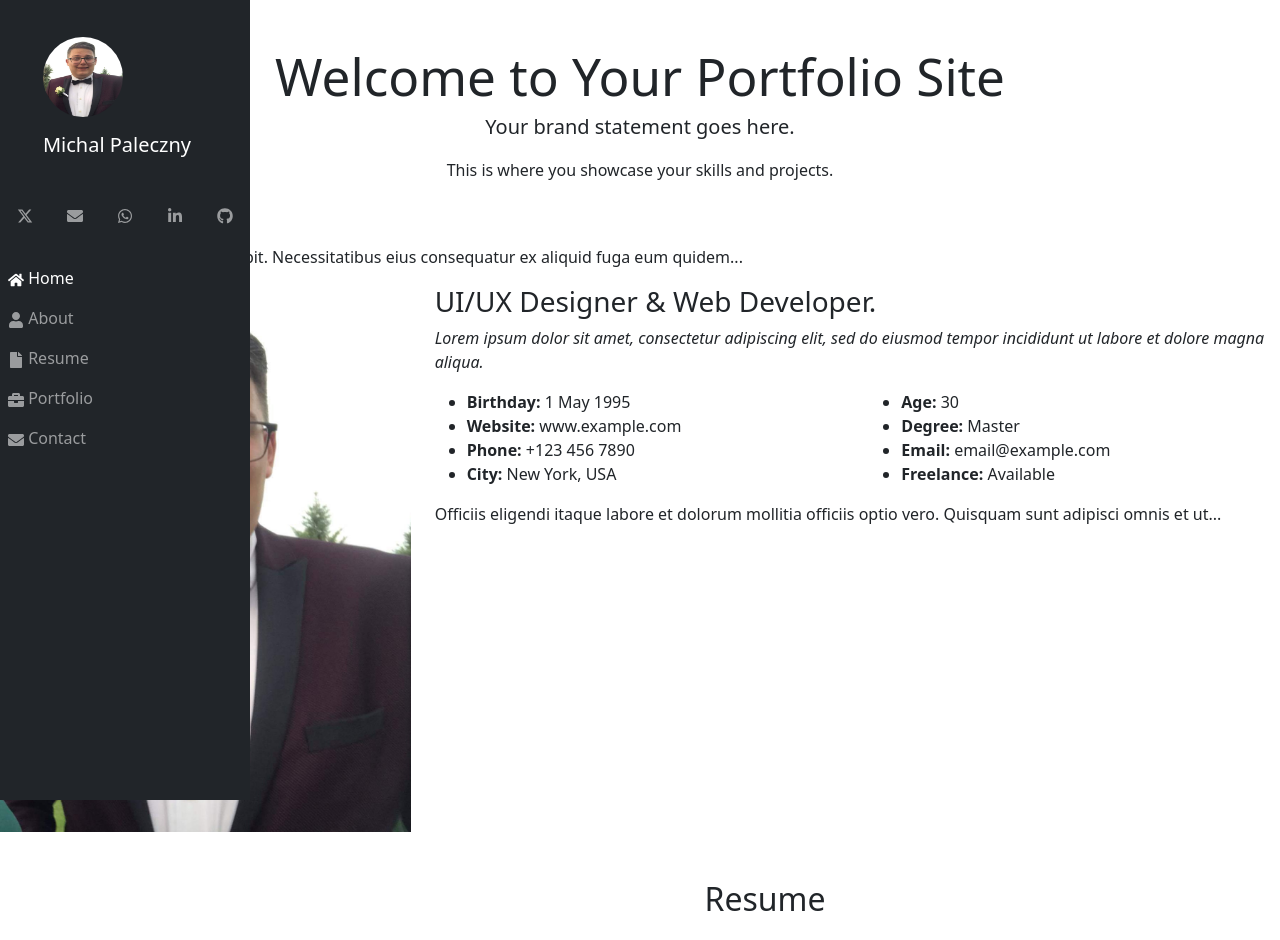
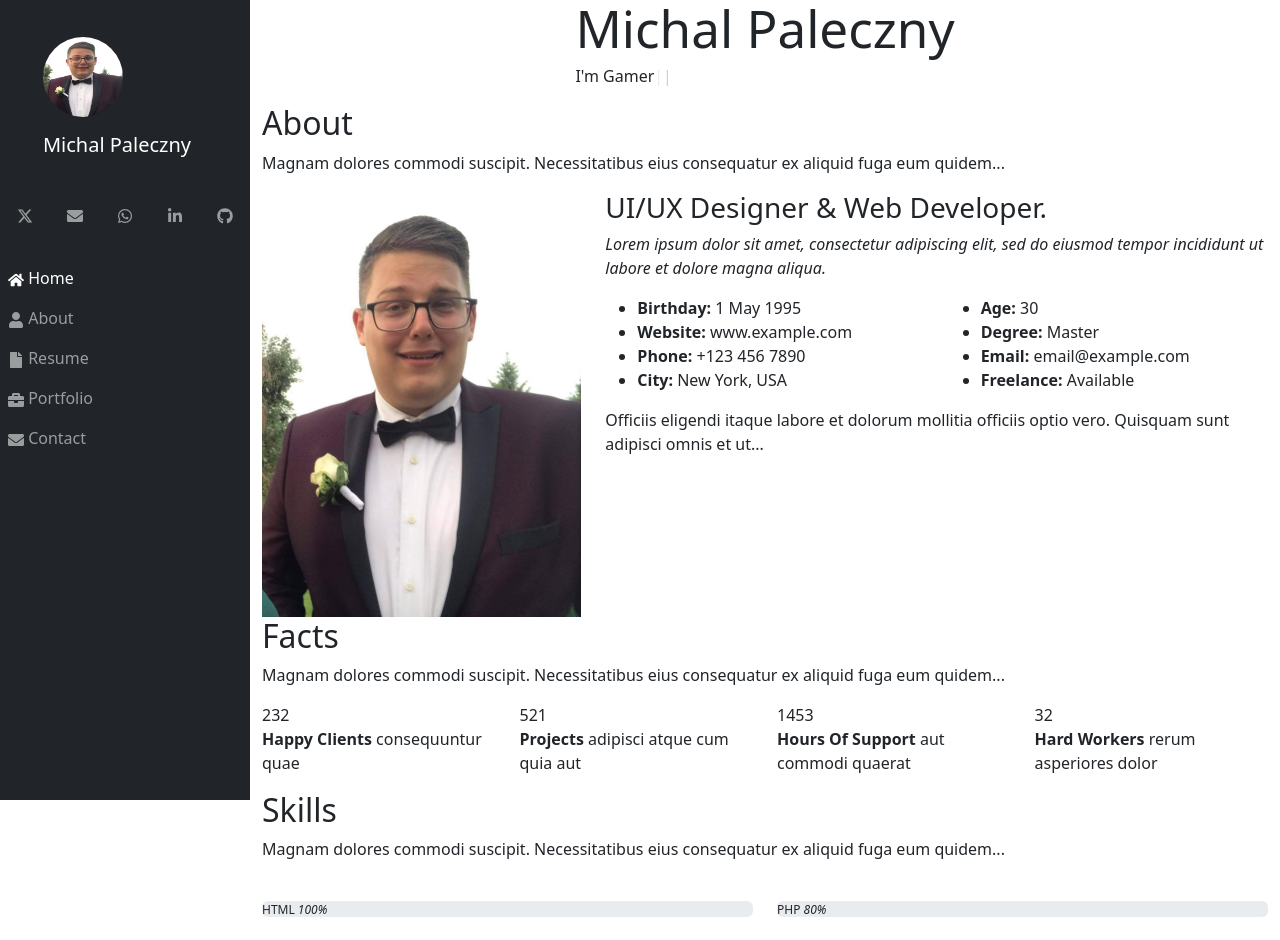
Before and after one commit to MrKatrish/react_portfolio, a React (Vite) app: page / in a window 1280 px wide. Shown: the top 940 px of the page. Built offline with nearby package versions, Linux system fonts and the light colour scheme.

Commit message:
added more styling

```diff
--- a/package.json
+++ b/package.json
@@ -20,7 +20,9 @@
     "react-dom": "^18.2.0",
     "react-icons": "^5.0.1",
     "react-router-dom": "^6.22.0",
-    "react-scroll": "^1.9.0"
+    "react-scroll": "^1.9.0",
+    "typed": "^10.0.0-beta.2",
+    "typed.js": "^2.1.0"
   },
   "devDependencies": {
     "@types/react": "^18.2.15",
--- a/src/components/About.jsx
+++ b/src/components/About.jsx
@@ -1,11 +1,26 @@
-import React from 'react';
+import React, { useEffect } from 'react';
 import { Element } from 'react-scroll';
+import AOS from 'aos';
+import 'aos/dist/aos.css';
 import profileImg from '../assets/profile-picture.jpg';
+import 'bootstrap/dist/css/bootstrap.min.css'; // Załóżmy, że Bootstrap jest już zaimportowany w twoim projekcie
 
 const About = () => {
+  useEffect(() => {
+    // Initialize AOS for animations
+    AOS.init({
+      duration: 1000,
+      once: true,
+    });
+  }, []);
+
   return (
-    <Element name="about" className="about-section">
+    <>
+      {/* About Section */}
+      <Element name="About" className="about-section">
           <div className="grid-container">
+        <section id="about" className="about">
+          <div className="container">
             <div className="section-title">
               <h2>About</h2>
               <p>Magnam dolores commodi suscipit. Necessitatibus eius consequatur ex aliquid fuga eum quidem...</p>
@@ -20,6 +35,7 @@ const About = () => {
                 <p className="fst-italic">
                   Lorem ipsum dolor sit amet, consectetur adipiscing elit, sed do eiusmod tempor incididunt ut labore et dolore magna aliqua.
                 </p>
+                {/* Personal Details List */}
                 <div className="row">
                   <div className="col-lg-6">
                     <ul>
@@ -44,8 +60,115 @@ const About = () => {
               </div>
             </div>
           </div>
+        </section>
+        </div>
       </Element>
+      <Element name="facts" className="facts-section">
+  <section id="facts" className="facts grid-container">
+    <div className="container">
+      <div className="section-title">
+        <h2>Facts</h2>
+        <p>Magnam dolores commodi suscipit. Necessitatibus eius consequatur ex aliquid fuga eum quidem...</p>
+      </div>
+
+      <div className="row no-gutters">
+        <div className="col-lg-3 col-md-6 d-md-flex align-items-md-stretch" data-aos="fade-up">
+          <div className="count-box">
+            <i className="bi bi-emoji-smile"></i>
+            <span className="purecounter">232</span>
+            <p><strong>Happy Clients</strong> consequuntur quae</p>
+          </div>
+        </div>
+
+        <div className="col-lg-3 col-md-6 d-md-flex align-items-md-stretch" data-aos="fade-up" data-aos-delay="100">
+          <div className="count-box">
+            <i className="bi bi-journal-richtext"></i>
+            <span className="purecounter">521</span>
+            <p><strong>Projects</strong> adipisci atque cum quia aut</p>
+          </div>
+        </div>
+
+        <div className="col-lg-3 col-md-6 d-md-flex align-items-md-stretch" data-aos="fade-up" data-aos-delay="200">
+          <div className="count-box">
+            <i className="bi bi-headset"></i>
+            <span className="purecounter">1453</span>
+            <p><strong>Hours Of Support</strong> aut commodi quaerat</p>
+          </div>
+        </div>
+
+        <div className="col-lg-3 col-md-6 d-md-flex align-items-md-stretch" data-aos="fade-up" data-aos-delay="300">
+          <div className="count-box">
+            <i className="bi bi-people"></i>
+            <span className="purecounter">32</span>
+            <p><strong>Hard Workers</strong> rerum asperiores dolor</p>
+          </div>
+        </div>
+      </div>
+    </div>
+  </section>
+</Element>
+
+<Element name="skills" className="skills-section">
+  <section id="skills" className="skills section-bg grid-container">
+    <div className="container">
+      <div className="section-title">
+        <h2>Skills</h2>
+        <p>Magnam dolores commodi suscipit. Necessitatibus eius consequatur ex aliquid fuga eum quidem...</p>
+      </div>
+
+      <div className="row skills-content">
+        <div className="col-lg-6" data-aos="fade-up">
+          {/* Skill Item */}
+          <div className="progress mt-4">
+            <span className="skill">HTML <i className="val">100%</i></span>
+            <div className="progress-bar-wrap">
+              <div className="progress-bar" role="progressbar" aria-valuenow="100" aria-valuemin="0" aria-valuemax="100" style={{ width: "100%" }}></div>
+            </div>
+          </div>
+          <div className="progress mt-4">
+            <span className="skill">HTML <i className="val">100%</i></span>
+            <div className="progress-bar-wrap">
+              <div className="progress-bar" role="progressbar" aria-valuenow="100" aria-valuemin="0" aria-valuemax="100" style={{ width: "100%" }}></div>
+            </div>
+          </div>
+          <div className="progress mt-4">
+            <span className="skill">HTML <i className="val">100%</i></span>
+            <div className="progress-bar-wrap">
+              <div className="progress-bar" role="progressbar" aria-valuenow="100" aria-valuemin="0" aria-valuemax="100" style={{ width: "100%" }}></div>
+            </div>
+          </div>
+
+        </div>
+        <div className="col-lg-6" data-aos="fade-up" data-aos-delay="100">
+
+          <div className="progress mt-4">
+            <span className="skill">PHP <i className="val">80%</i></span>
+            <div className="progress-bar-wrap">
+              <div className="progress-bar" role="progressbar" aria-valuenow="80" aria-valuemin="0" aria-valuemax="100" style={{ width: "80%" }}></div>
+            </div>
+          </div>
+
+          <div className="progress mt-4">
+            <span className="skill">PHP <i className="val">80%</i></span>
+            <div className="progress-bar-wrap">
+              <div className="progress-bar" role="progressbar" aria-valuenow="80" aria-valuemin="0" aria-valuemax="100" style={{ width: "80%" }}></div>
+            </div>
+          </div>
+
+          <div className="progress mt-4">
+            <span className="skill">PHP <i className="val">80%</i></span>
+            <div className="progress-bar-wrap">
+              <div className="progress-bar" role="progressbar" aria-valuenow="80" aria-valuemin="0" aria-valuemax="100" style={{ width: "80%" }}></div>
+            </div>
+          </div>
+
+        </div>
+      </div>
+    </div>
+  </section>
+</Element>
+</>
   );
-}
+};
 
 export default About;
--- a/src/components/Home.jsx
+++ b/src/components/Home.jsx
@@ -1,22 +1,40 @@
-import React from 'react';
-import { Button } from 'react-bootstrap';
+import React, { useEffect } from 'react';
 import { Element } from 'react-scroll';
-import 'bootstrap/dist/css/bootstrap.min.css';
+import AOS from 'aos';
+import Typed from 'typed.js';
+import 'aos/dist/aos.css'; // Import AOS animations
+import 'bootstrap/dist/css/bootstrap.min.css'; // Bootstrap CSS
+import './Portfolio.css';
 
 const Home = () => {
+  useEffect(() => {
+    // Initialize AOS
+    AOS.init({
+      duration: 1000,
+      easing: 'ease-in-out',
+      once: true,
+      mirror: false,
+    });
+
+    // Initialize Typed.js
+    new Typed('.typed', {
+      strings: ['Designer', 'Developer', 'Freelancer', 'Gamer'],
+      typeSpeed: 50,
+      backSpeed: 50,
+      loop: true,
+    });
+  }, []);
+
   return (
     <Element name="home" className="home-section">
-      <div className="grid-container">
-        <div className="row">
-          <div className="col-md-8 offset-md-2 text-center">
-            <h1 className="mt-5">Welcome to Your Portfolio Site</h1>
-            <p className="lead">Your brand statement goes here.</p>
-            <p>This is where you showcase your skills and projects.</p>
-          </div>
+      <div id="hero" className="d-flex flex-column justify-content-center align-items-center grid-container">
+        <div className="hero-container" data-aos="fade-in">
+          <h1>Michal Paleczny</h1>
+          <p>I'm <span className="typed" data-typed-items="Designer, Developer, Freelancer, Gamer"></span></p>
         </div>
       </div>
     </Element>
   );
-}
+};
 
 export default Home;
--- a/src/components/Portfolio.css
+++ b/src/components/Portfolio.css
@@ -1,17 +1,10 @@
-
-.portfolio-section {
-    display: grid;
-    grid-template-columns: 250px 1fr;
-    height: 100%;
-  }
-
-.contact-section {
-    display: grid;
-    grid-template-columns: 250px 1fr;
-    height: 100%;
-  }
-
-  .resume-section {
+.portfolio-section,
+.contact-section,
+.resume-section,
+.home-section,
+.about-section,
+.facts-section,
+.skills-section {
     display: grid;
     grid-template-columns: 250px 1fr;
     height: 100%;
--- a/src/components/Resume.jsx
+++ b/src/components/Resume.jsx
@@ -25,7 +25,6 @@ const Resume = () => {
               <Button href={resumePDF} download="My_Resume.pdf" variant="primary">Download My CV</Button>
             </div>
           </Col>
-
         </Row>
       </Container>
           </div>
```
Also changed, not shown: 1 other file (tests, documents, lock files or other folders). Lines whose indentation alone changed are shown as unchanged.
